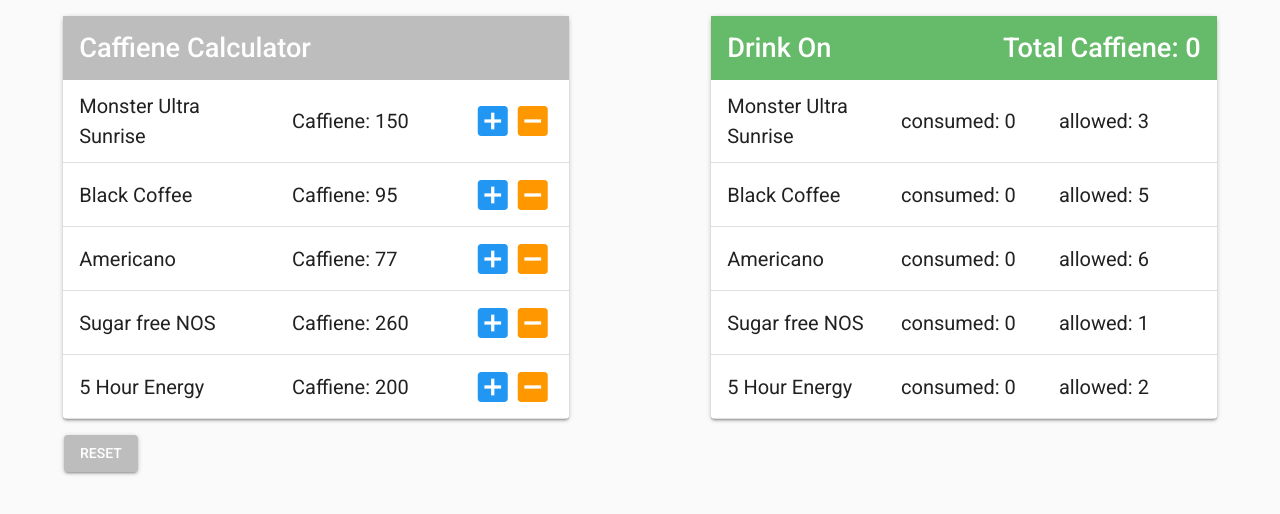
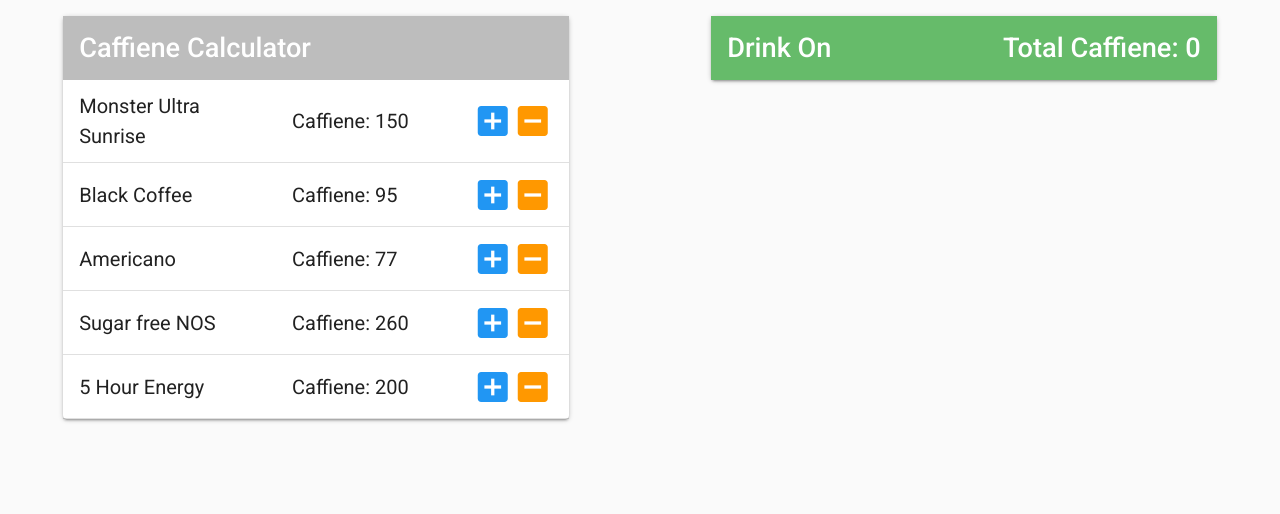
Before and after one commit to gabebravo/context-caffeine-calculator, a React (Create React App) app: page / in a window 1280 px wide. Shown: the top 514 px of the page. Built offline with nearby package versions, Linux system fonts and the light colour scheme.

Commit message:
Integrated the DrinkList components using context

```diff
--- a/src/App.js
+++ b/src/App.js
@@ -1,4 +1,5 @@
 import React, { Component, Fragment } from 'react'
+import AppProvider from './context/AppProvider'
 import CssBaseline from '@material-ui/core/CssBaseline'
 import DrinkList from './components/DrinkList'
 import ResultList from './components/ResultList'
@@ -23,87 +24,27 @@
   }
 });
 
-const defaultItems = [
-  { name: 'Monster Ultra Sunrise', quantity: 150 },
-  { name: 'Black Coffee', quantity: 95 },
-  { name: 'Americano', quantity: 77 },
-  { name: 'Sugar free NOS', quantity: 260 },
-  { name: '5 Hour Energy', quantity: 200 }
-]
-
 class App extends Component {
-  constructor() {
-    super();
-    this.state = {
-      drinksConsumed: {
-        'Monster Ultra Sunrise': 0,
-        'Black Coffee': 0,
-        'Americano': 0,
-        'Sugar free NOS': 0,
-        '5 Hour Energy': 0
-      },
-      total: 0
-    };
-  }
-
-  resetApp = () => {
-    this.setState({
-      drinksConsumed: {
-        'Monster Ultra Sunrise': 0,
-        'Black Coffee': 0,
-        'Americano': 0,
-        'Sugar free NOS': 0,
-        '5 Hour Energy': 0
-      },
-      total: 0
-    })
-  }
-
-  getQuantity = drink => {
-    const [foundDrink] = defaultItems.filter( item => item.name === drink)
-    return foundDrink.quantity;
-  }
-
-  incrementCount = drink => {
-    const newDrinkState =
-    Object.assign({...this.state.drinksConsumed }, { [drink]: this.state.drinksConsumed[drink] += 1 })
-    this.setState({ drinksConsumed: newDrinkState, total: this.state.total + this.getQuantity(drink) });
-  }
-
-  decrementCount = drink => {
-    if( this.state.drinksConsumed[drink] > 0 ) {
-      const newDrinkState =
-      Object.assign({...this.state.drinksConsumed }, { [drink]: this.state.drinksConsumed[drink] -= 1 })
-      this.setState({ drinksConsumed: newDrinkState, total: this.state.total - this.getQuantity(drink) });
-    }
-  }
-
-  calculateAllowed = drink => {
-    const [foundDrink] = defaultItems.filter( item => item.name === drink)
-    const allowedQty = Math.floor( ( 500 - this.state.total ) / foundDrink.quantity);
-    return allowedQty < 0 ? 0 : allowedQty;
-  }
-
   render() {
     const { classes } = this.props;
     return (
+      <AppProvider>
         <div className={classes.root}>
           <CssBaseline />
           <Grid container spacing={16}>
             <Grid item sm={12} md={6}>
-            <DrinkList incrementHandler={this.incrementCount}
-              decrementHandler={this.decrementCount} />
+              <DrinkList />
             </Grid>
             <Grid item sm={12} md={6}>
-            <ResultList drinkResults={this.state.drinksConsumed}
-              totalCaffiene={this.state.total} calculateDrinks={this.calculateAllowed} />
+              <ResultList />
             </Grid>
           </Grid>
-        <Button variant="contained" onClick={() => this.resetApp()}
+          {/* <Button variant="contained" onClick={() => this.resetApp()}
             className={classes.button}>
             RESET
-        </Button>
+          </Button> */}
         </div>
+      </AppProvider>
     );
   }
 }
--- a/src/components/DrinkList.js
+++ b/src/components/DrinkList.js
@@ -1,4 +1,5 @@
 import React, { Component } from "react";
+import {AppContext} from '../context/AppProvider';
 import { withStyles } from '@material-ui/core/styles'
 import Paper from "@material-ui/core/Paper";
 import List from "@material-ui/core/List";
@@ -7,14 +8,6 @@
 import ListSubheader from "@material-ui/core/ListSubheader";
 import grey from '@material-ui/core/colors/grey';
 import Icon from '@material-ui/core/Icon';
-
-const defaultItems = [
-  { name: 'Monster Ultra Sunrise', quantity: 150 },
-  { name: 'Black Coffee', quantity: 95 },
-  { name: 'Americano', quantity: 77 },
-  { name: 'Sugar free NOS', quantity: 260 },
-  { name: '5 Hour Energy', quantity: 200 }
-]
 
 const styles = theme => ({
   root: {
@@ -55,25 +48,29 @@
 
 class DrinkList extends Component {
   render() {
-    const { classes, decrementHandler, incrementHandler } = this.props;
+    const { classes } = this.props;
     return (
       <Paper className={classes.root}>
         <List className={classes.list}>
           <ListSubheader className={classes.subheader}>Caffiene Calculator</ListSubheader>
-          {defaultItems.map( (item, index) => (
+          <AppContext.Consumer>
+          { context => (
+            context.state.defaultItems.map( (item, index) => (
               <ListItem key={`item-${index}-${item}`} divider className={classes.listItem}>
                 <ListItemText className={classes.listTextBox} classes={{ primary: this.props.classes.selected }} primary={item.name} />
                 <ListItemText className={classes.listTextBox} classes={{ primary: this.props.classes.selected }} primary={`Caffiene: ${item.quantity}`} />
                 <Icon className={classes.icon} color="primary"
-                onClick={() => incrementHandler(item.name)}>
+                  onClick={() => context.incrementCount(item.name)}>
                   add_box
                 </Icon>
                 <Icon className={classes.icon} color="secondary"
-                onClick={() => decrementHandler(item.name)}>
+                  onClick={() => context.decrementCount(item.name)}>
                   indeterminate_check_box
                 </Icon>
               </ListItem>
-          ))}
+            )))
+          }
+          </AppContext.Consumer>
         </List>
       </Paper>
     );
--- a/src/components/ResultList.js
+++ b/src/components/ResultList.js
@@ -1,4 +1,5 @@
 import React, { Component } from "react";
+import {AppContext} from '../context/AppProvider';
 import { withStyles } from '@material-ui/core/styles'
 import Paper from "@material-ui/core/Paper";
 import List from "@material-ui/core/List";
@@ -7,14 +8,6 @@
 import ListSubheader from "@material-ui/core/ListSubheader";
 import green from '@material-ui/core/colors/green';
 import red from '@material-ui/core/colors/red';
-
-const defaultItems = [
-  { name: 'Monster Ultra Sunrise', quantity: 150 },
-  { name: 'Black Coffee', quantity: 95 },
-  { name: 'Americano', quantity: 77 },
-  { name: 'Sugar free NOS', quantity: 260 },
-  { name: '5 Hour Energy', quantity: 200 }
-]
 
 const styles = theme => ({
   root: {
@@ -68,21 +61,25 @@
 
 class ResultList extends Component {
   render() {
-    const { classes, drinkResults, calculateDrinks, totalCaffiene } = this.props;
+    const { classes } = this.props;
     return (
       <Paper className={classes.root}>
         <List className={classes.list}>
-          <ListSubheader className={totalCaffiene > 500 ? classes.stopSub : classes.drinkSub }>
+        <AppContext.Consumer>
+        { context => (
+          <ListSubheader className={context.state.total > 500 ? classes.stopSub : classes.drinkSub }>
             <span>Drink On</span>
-            <span>{`Total Caffiene: ${totalCaffiene}`}</span>
+            <span>{`Total Caffiene: ${context.state.total}`}</span>
           </ListSubheader>
-          {defaultItems.map( (item, index) => (
-            <ListItem key={`item-${index}-${item}`} divider className={classes.listItem}>
-              <ListItemText className={classes.listTextBox} classes={{ primary: this.props.classes.selected }} primary={item.name} />
-              <ListItemText className={classes.listTextBox} classes={{ primary: this.props.classes.selected }} primary={`consumed: ${drinkResults[item.name]}`} />
-              <ListItemText className={classes.listTextBox} classes={{ primary: this.props.classes.selected }} primary={`allowed: ${calculateDrinks(item.name)}`} />
-            </ListItem>
-          ))}
+          // {defaultItems.map( (item, index) => (
+          //   <ListItem key={`item-${index}-${item}`} divider className={classes.listItem}>
+          //     <ListItemText className={classes.listTextBox} classes={{ primary: this.props.classes.selected }} primary={item.name} />
+          //     <ListItemText className={classes.listTextBox} classes={{ primary: this.props.classes.selected }} primary={`consumed: ${drinkResults[item.name]}`} />
+          //     <ListItemText className={classes.listTextBox} classes={{ primary: this.props.classes.selected }} primary={`allowed: ${calculateDrinks(item.name)}`} />
+          //   </ListItem>
+          // ))}
+        )}
+        </AppContext.Consumer>
         </List>
       </Paper>
     );
--- /dev/null
+++ b/src/context/AppProvider.js
@@ -0,0 +1,71 @@
+import React, { Component } from 'react';
+
+const DEFAULT_STATE = {
+  defaultItems: [
+    { name: 'Monster Ultra Sunrise', quantity: 150 },
+    { name: 'Black Coffee', quantity: 95 },
+    { name: 'Americano', quantity: 77 },
+    { name: 'Sugar free NOS', quantity: 260 },
+    { name: '5 Hour Energy', quantity: 200 }
+  ],
+  drinksConsumed: {
+    'Monster Ultra Sunrise': 0,
+    'Black Coffee': 0,
+    'Americano': 0,
+    'Sugar free NOS': 0,
+    '5 Hour Energy': 0
+  },
+  total: 0
+}
+
+// first we will make a new context
+export const AppContext = React.createContext(DEFAULT_STATE);
+
+// Then create a provider Component
+class AppProvider extends Component {
+  state = DEFAULT_STATE
+
+  getQuantity = drink => {
+    const [foundDrink] = [...this.state.defaultItems].filter( item => item.name === drink)
+    return foundDrink.quantity;
+  }
+
+  render() {
+    return (
+      <AppContext.Provider value={{
+        state: this.state,
+
+        resetApp: () => {
+          this.setState({
+            drinksConsumed: {
+              'Monster Ultra Sunrise': 0,
+              'Black Coffee': 0,
+              'Americano': 0,
+              'Sugar free NOS': 0,
+              '5 Hour Energy': 0
+            },
+            total: 0
+          })
+        },
+
+        incrementCount: drink => {
+          const newDrinkState =
+          Object.assign({...this.state.drinksConsumed }, { [drink]: this.state.drinksConsumed[drink] += 1 })
+          this.setState({ drinksConsumed: newDrinkState, total: this.state.total + this.getQuantity(drink) });
+        },
+
+        decrementCount: drink => {
+          if( this.state.drinksConsumed[drink] > 0 ) {
+            const newDrinkState =
+            Object.assign({...this.state.drinksConsumed }, { [drink]: this.state.drinksConsumed[drink] -= 1 })
+            this.setState({ drinksConsumed: newDrinkState, total: this.state.total - this.getQuantity(drink) });
+          }
+        }
+      }}>
+        {this.props.children}
+      </AppContext.Provider>
+    )
+  }
+}
+
+export default AppProvider
--- a/src/context/DataConsumer.js
+++ b/src/context/DataConsumer.js
@@ -1,5 +1,5 @@
 import React from 'react';
-import {ThemeContext} from './DataProvider';
+import {ThemeContext} from './AppProvider';
 
 export default class DataConsumer extends React.Component {
   render() {
```
Also changed, not shown: src/context/DataProvider.js (deleted, +0 -77 lines). Lines whose indentation alone changed are shown as unchanged.
